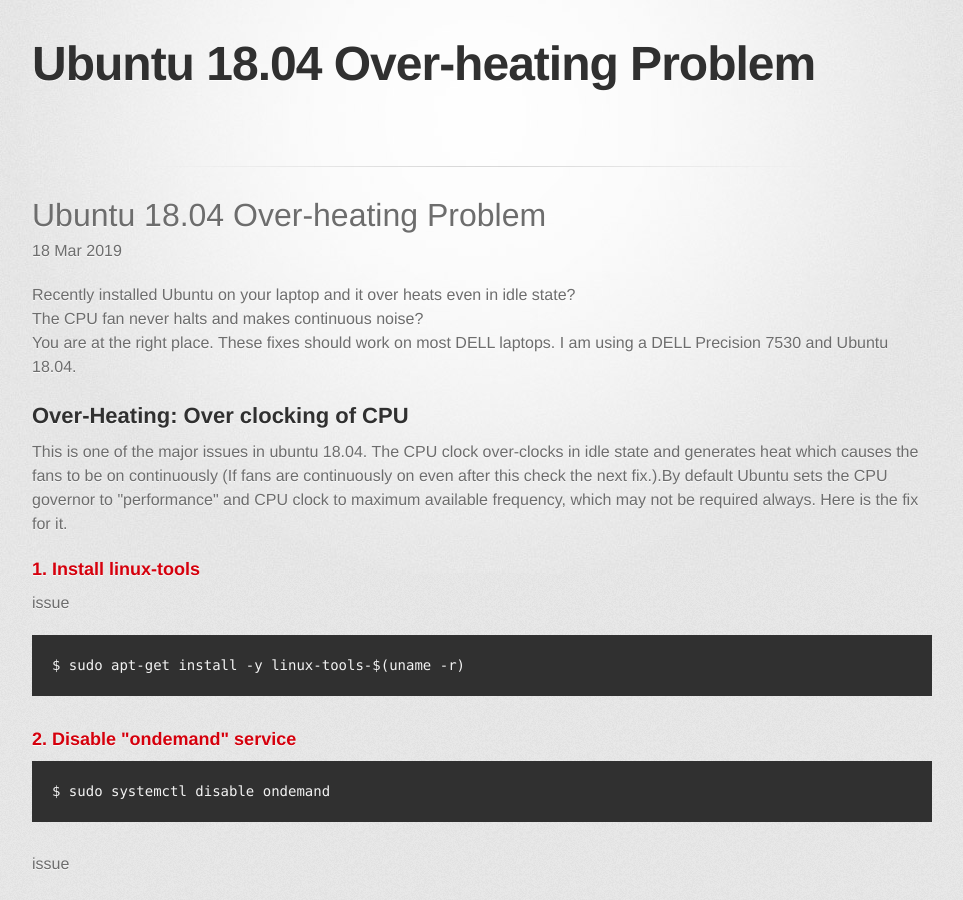
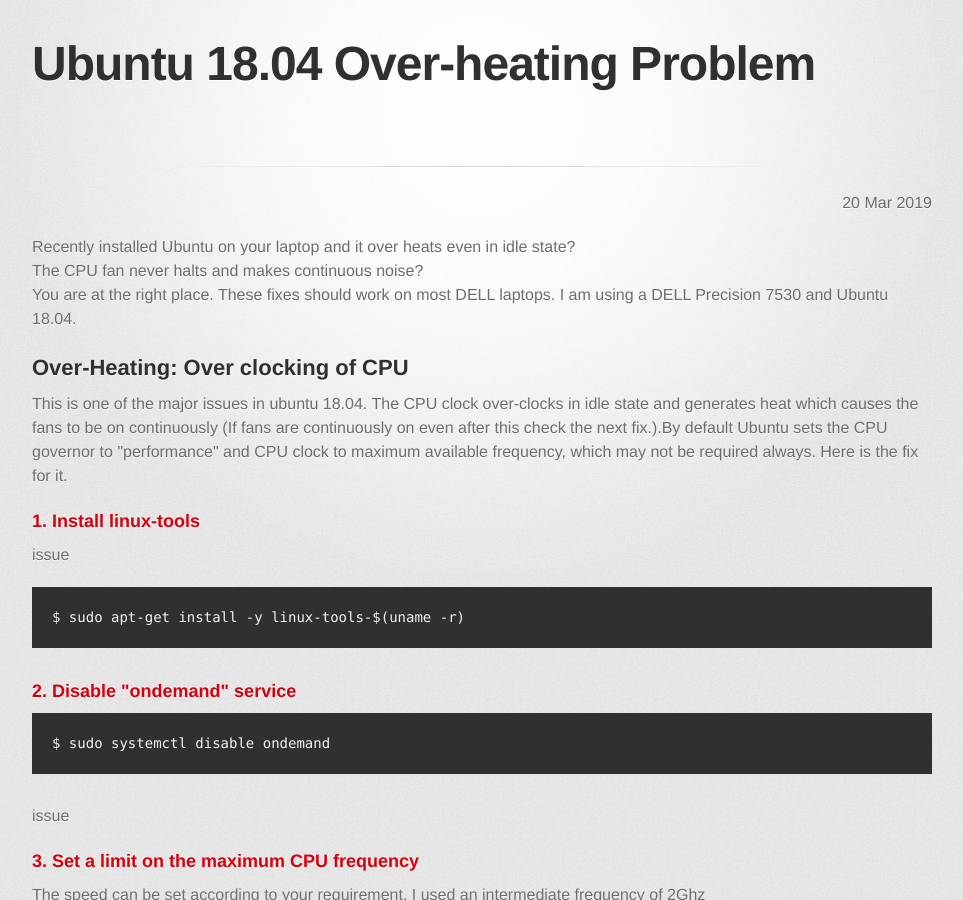
Before and after one commit to sphanit/sphanit.github.io, a Jekyll site: the page built from _posts/2019-03-20-u18heatfix.md, in a window 1280 px wide and 900 px high. Shown: the whole window, without its empty margins (158-1121 px from the left). Built offline with Jekyll 4.4.1, drawn with Linux system fonts in a browser that asks for light colours; some web fonts are replaced; comment, search, counter and statistics services are not loaded; the repository's description, which GitHub fills in, is left out; some of the changed text lies outside the part shown.

Commit message:
Layout update

```diff
--- a/_config.yml
+++ b/_config.yml
@@ -1,6 +1,9 @@
-name: Hank Quinlan, Horrible Cop
+name: PhaniTeja
+email: thedecipher.sp@gmail.com
+github_username: sphanit
+
 markdown: kramdown
-permalink: /blog/:title.html
+permalink: /blog/:title
 
 theme: jekyll-theme-tactile
 disqus:
--- a/_layouts/post.html
+++ b/_layouts/post.html
@@ -2,10 +2,9 @@
 layout: default
 comments: true
 ---
-<h1>{{ page.title }}</h1>
-<p class="meta">{{ page.date | date_to_string }}</p>
 
+<p class="meta" align="right">{{ page.date | date_to_string }}</p>
 <div class="post">
   {{ content }}
+</div>
   {% include disqus.html %}
-</div>
--- a/_posts/2019-03-18-u18heatfix.md
+++ b/_posts/2019-03-20-u18heatfix.md
@@ -1,7 +1,7 @@
 ---
 layout: post
 title: "Ubuntu 18.04 Over-heating Problem"
-date: 2019-03-18
+date: 2019-03-20
 ---
 
 Recently installed Ubuntu on your laptop and it over heats even in idle state?<br>
```
Also changed, not shown: other parts of _posts/2019-03-20-u18heatfix.md (+0 -1 lines).
